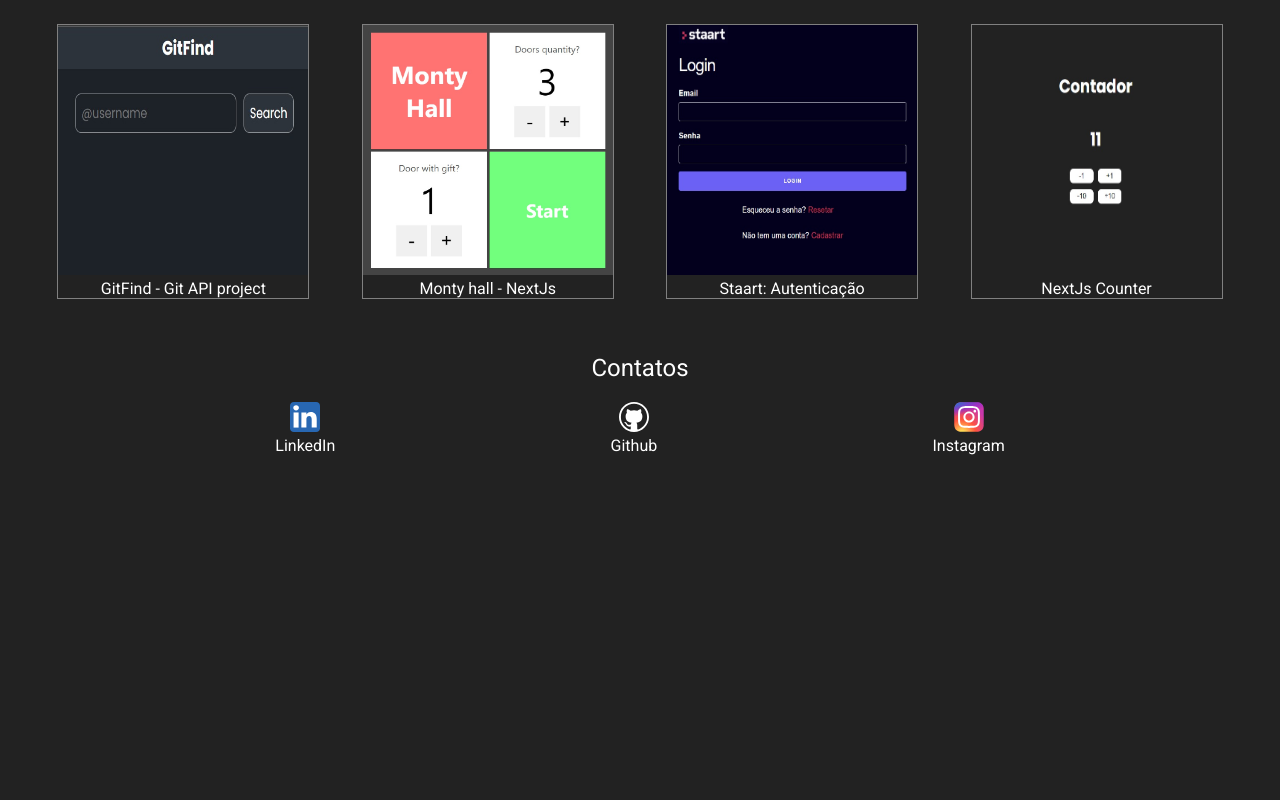
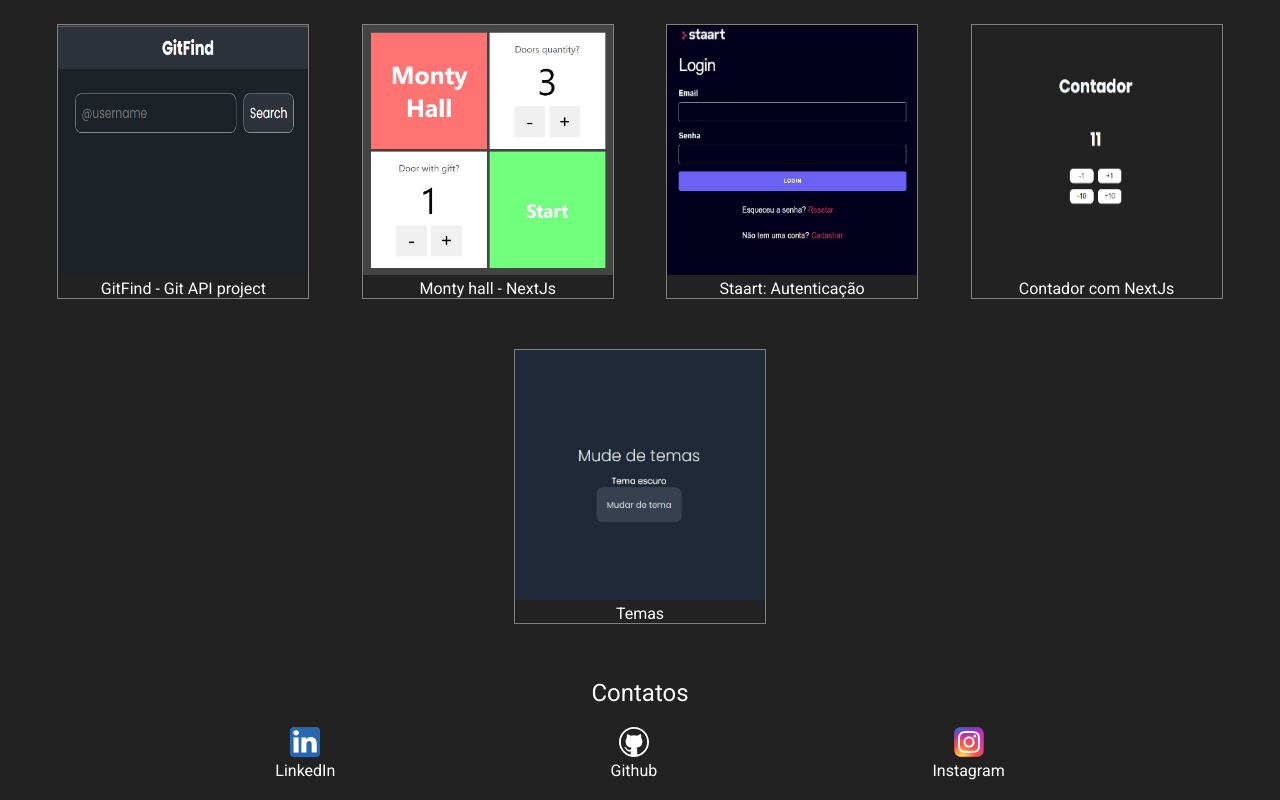
Before and after one commit to AlexandreContee/Portfolio, a Next.js app: page /projects in a window 1280 px wide. Shown: the part 1082-1882 px from the top of the page. Before the commit the page ends 1557 px from the top, so only its background shows below. Built offline with nearby package versions, Linux system fonts and the light colour scheme.

Commit message:
Add project and edit certificatesComponent.module.css

```diff
--- a/src/components/projectsData.js
+++ b/src/components/projectsData.js
@@ -69,6 +69,12 @@
     id: 11,
     source: "/images/projects/next-counter.jpg",
     href: "https://counter-alexandre-conte.vercel.app/",
-    text: "NextJs Counter",
+    text: "Contador com NextJs",
+  },
+  {
+    id: 12,
+    source: "/images/projects/theme-changer.jpg",
+    href: "https://theme-changer-alexandre.vercel.app/",
+    text: "Temas",
   },
 ]
--- a/src/styles/CertificatesComponent.module.css
+++ b/src/styles/CertificatesComponent.module.css
@@ -7,11 +7,6 @@
   display: flex;
   flex-wrap: wrap;
   justify-content: space-evenly;
-}
-
-.item {
-  margin-bottom: 15px;
-  border: 1px solid #808080;
 }
 
 .certificates img {
@@ -24,6 +19,9 @@
 }
 
 .item {
+  margin-bottom: 24px;
+  margin-left: 12px;
+  border: 1px solid #808080;
   transition: transform 0.4s;
   cursor: pointer;
 }
```
Also changed, not shown: public/images/projects/theme-changer.jpg (added).
